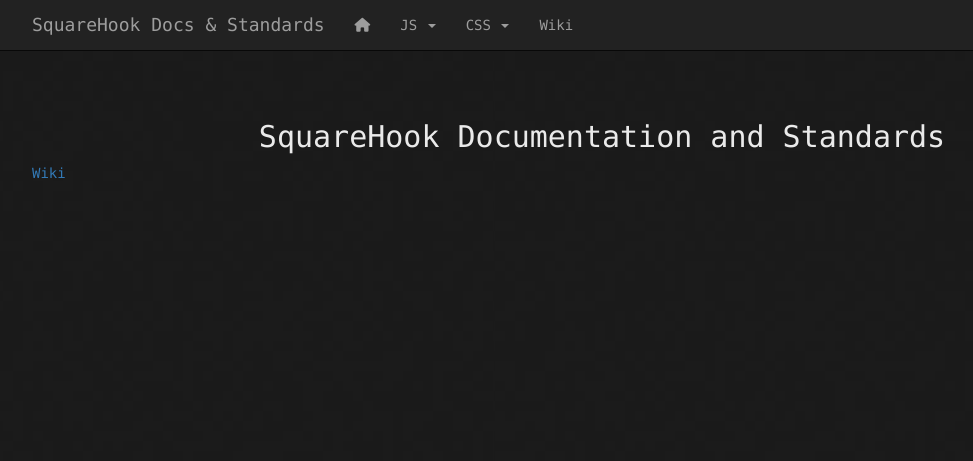
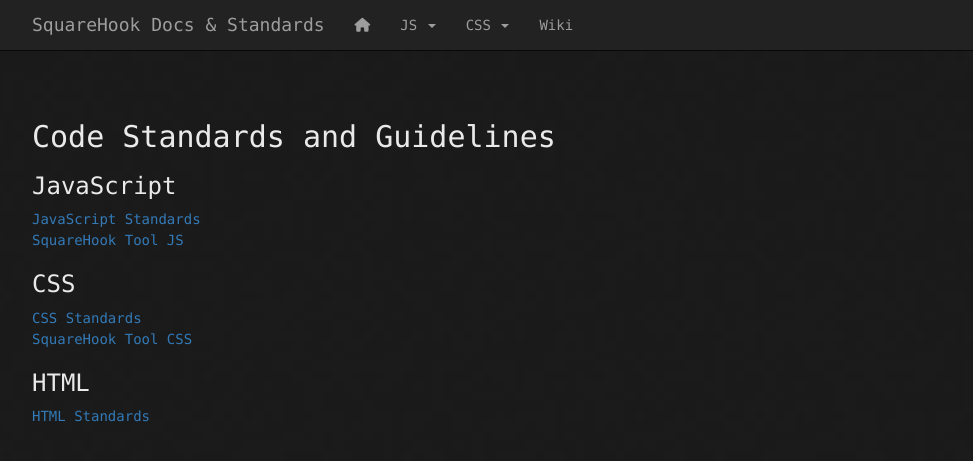
Before and after one commit to SquareHook/SquareHook.github.io, a Jekyll site: the page built from index.html, in a window 1280 px wide. Shown: the top 461 px of the page, without its empty margins (38-1011 px from the left). Built offline with Jekyll 4.4.1, drawn with Linux system fonts in a browser that asks for light colours; nearby versions of some CDN libraries.

Commit message:
Update index.html

```diff
--- a/index.html
+++ b/index.html
@@ -3,7 +3,23 @@
 title: SquareHook Documentation and Standards
 ---
 
-<h2 class ="text-center"> SquareHook Documentation and Standards </h2>
+<h2> Code Standards and Guidelines </h2>
+
+<h3>JavaScript </h3>
 <p>
-  <a href="#" > Wiki </a>
+  <a href="/standards/js">JavaScript Standards</a>
+  <br>
+  <a href="/standards/sh-js"> SquareHook Tool JS</a>
 </p>
+
+<h3> CSS </h3>
+<p>
+  <a href="/standards/css"> CSS Standards </a>
+  <br>
+  <a href="/standards/sh-css"> SquareHook Tool CSS</a>
+</p>
+
+<h3> HTML </h3>
+<p>
+  <a href="/standards/html"> HTML Standards</a>
+</p>
```
